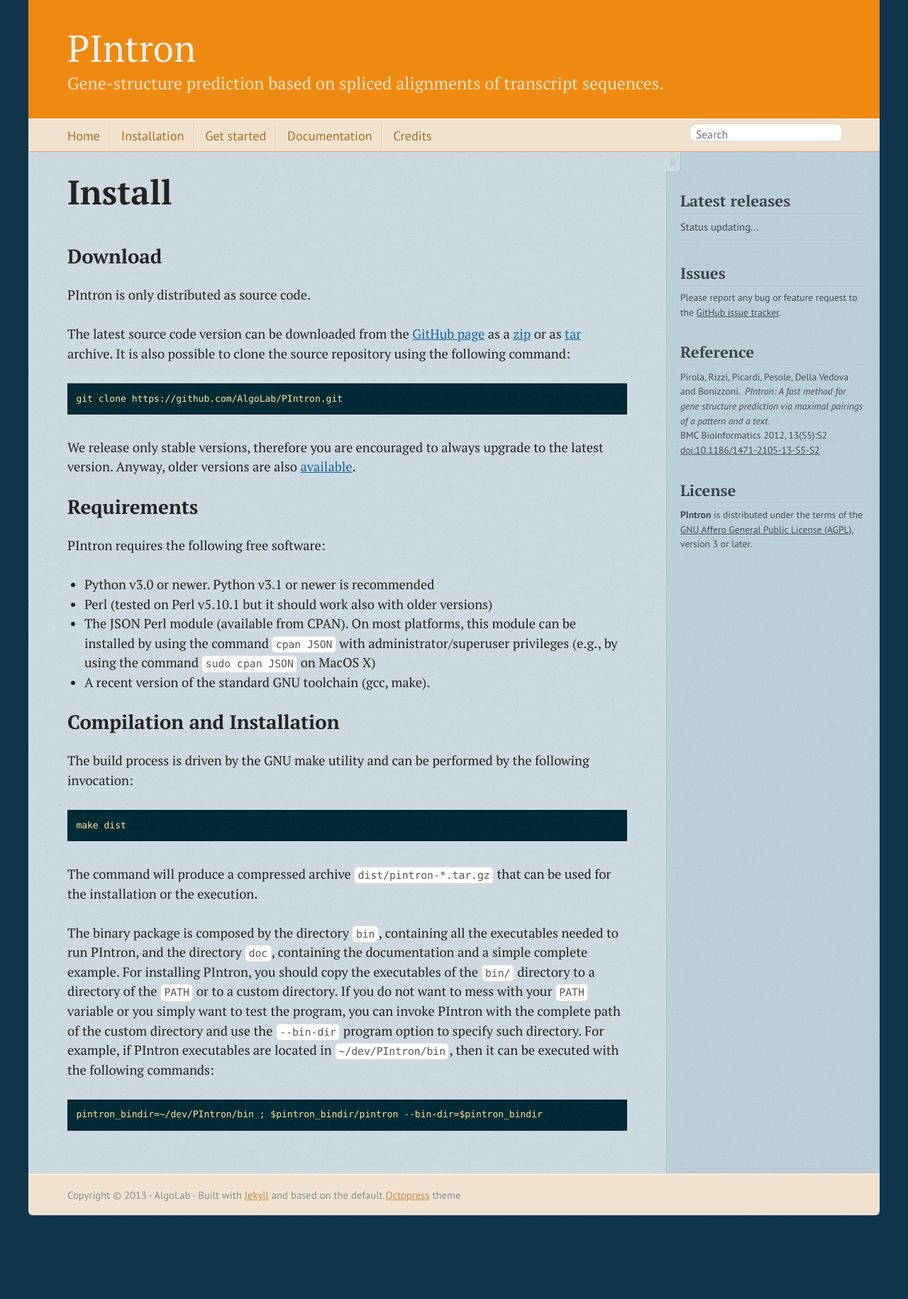
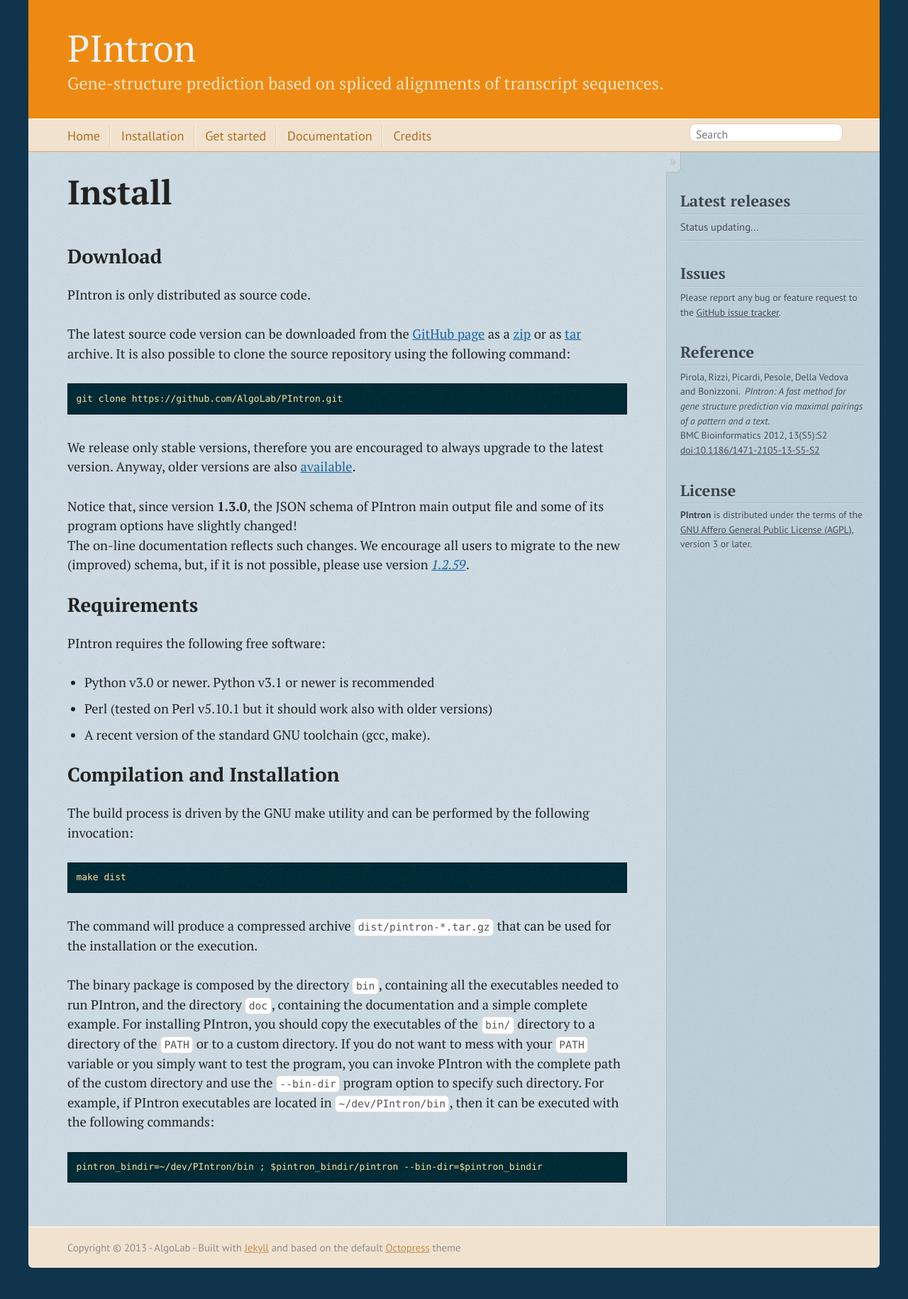
Before and after one commit to AlgoLab/PIntron, a Jekyll site: the page built from install.markdown, in a window 1280 px wide. Shown: the whole page at 71% size. Built offline with Jekyll 4.4.1, drawn with Linux system fonts in a browser that asks for light colours; nearby versions of some CDN libraries; before the commit the page ends 1756 px from its top, so only the background shows below that.

Commit message:
Update documentation and installation instructions.

```diff
--- a/_includes/content/INSTALL
+++ b/_includes/content/INSTALL
@@ -16,6 +16,14 @@ always upgrade to the latest version.
 Anyway, older versions are also
 [available](https://github.com/AlgoLab/PIntron/tags).
 
+Notice that, since version **1.3.0**, the JSON schema of PIntron
+main output file and some of its program options have slightly changed!
+The on-line documentation reflects such changes.
+We encourage all users to migrate to the new (improved) schema, but, if
+it is not possible, please use version
+[*1.2.59*](https://github.com/AlgoLab/PIntron/releases/tag/v1.2.59).
+
+
 ## Requirements
 
 PIntron requires the following free software:
@@ -24,10 +32,6 @@ PIntron requires the following free software:
   recommended
 - Perl (tested on Perl v5.10.1 but it should work also with older
   versions)
-- The JSON Perl module (available from CPAN). On most platforms, this
-  module can be installed by using the command `cpan JSON` with
-  administrator/superuser privileges (e.g., by using the command `sudo
-  cpan JSON` on MacOS X)
 - A recent version of the standard GNU toolchain (gcc, make).
 
 ## Compilation and Installation
--- a/stylesheets/custom.css
+++ b/stylesheets/custom.css
@@ -42,3 +42,16 @@ div#tocBlock #toc ul li {
     margin-left: 5px !important;
     padding: 0 !important;
 }
+
+p+ul {
+    margin-top: 0em;
+}
+
+li>p {
+    margin: 0.2em;
+}
+
+li {
+    margin-bottom: 0.5em;
+    margin-top: 0.5em;
+}
```
Also changed, not shown: _includes/content/DOCUMENTATION (+101 -70 lines).
